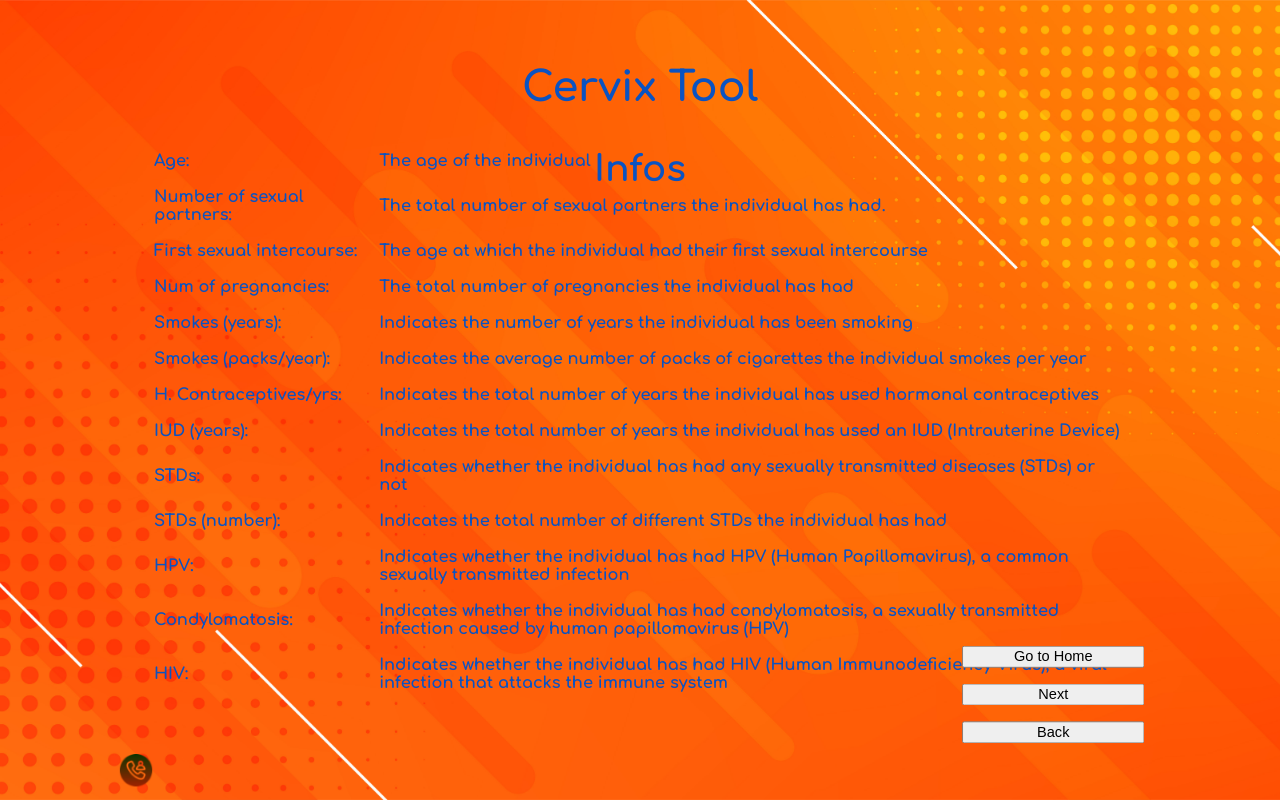
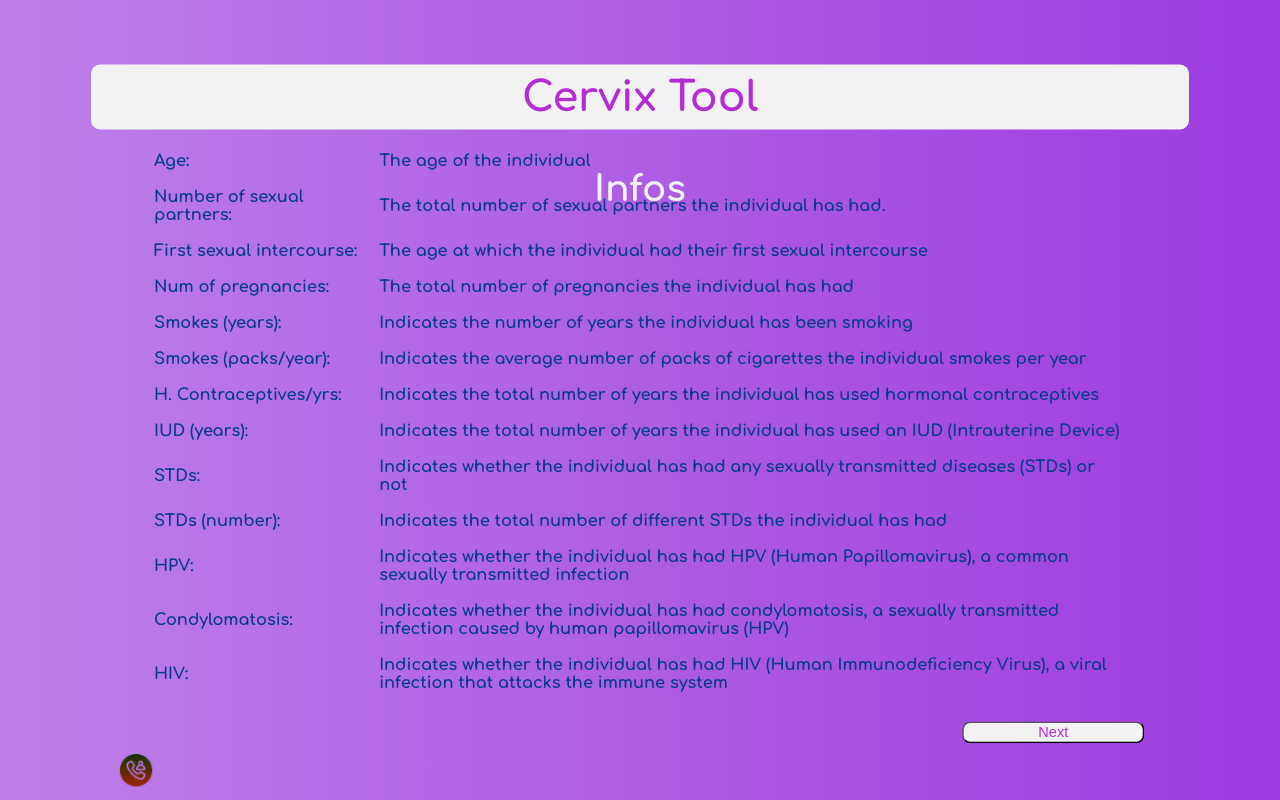
Before and after one commit to michlun/DSR_Cervix_Tool_projects, a Flask app: page /info-mod-1-page-1 in a window 1280 px wide. Run offline with Flask 3, Linux system fonts and the light colour scheme.

Commit message:
Update - New graphic - Changed buttons in the infos pages

```diff
--- a/app/app.py
+++ b/app/app.py
@@ -135,5 +135,6 @@
         return render_template('prediction.html')
 
 
+
 if __name__ == '__main__':
     app.run(port=3000, debug=True)
--- a/app/static/css/style-home.css
+++ b/app/static/css/style-home.css
@@ -4,62 +4,32 @@
   box-sizing: border-box;
 }
 
+:root {
+  --text-color-1: #b52cd4;
+  --text-color-2: #f2f2f2;
+  --text-infos-contact: #063b8c;
+  --background-color: #f2f2f2;
+  --background-text-color: #f2f2f2;
+}
+
 body {
   font-family: 'Comfortaa', cursive;
   margin: 0;
-    background-image: url('/static/background/bk.jpg');
-    background-repeat: no-repeat;
-    background-size: cover;
-    background-position: center;
-    background-attachment: fixed;
+  background: linear-gradient(to left, #9d3ae0,#be80e8);
 }
 
+/* Base */
 .title {
-    color: #0a53c2;
+  color: var(--text-color-1);
+  background-color: var(--background-text-color);
+  padding: 10px;
+  border-radius: 10px;
   font-size: 46px;
 }
+
 .undertitle {
-    color: #0a53c2;
+  color: var(--text-color-2);
   font-size: 36px;
-   }
-
-.text-prediction{
-    color: #0a53c2;
-    font-size: 26px;
-    margin-left: 30vh;
-    margin-right: 30vh;
-    margin-bottom: 20vh;
-}
-
-.img{
-    width: 100%;
-    height: auto;
-}
-
-.grid-container {
-    display: grid;
-    grid-template-rows: 20vh 70vh 10vh;
-}
-
-.grid-container-model-2{
-    display: grid;
-    grid-template-columns: 1fr 1fr;
-    grid-gap: 20px;
-}
-
-.left-column {
-    display: flex;
-    align-items: center;
-    justify-content: center;
-    padding: 10px;
-
-}
-
-.right-column {
-    display: flex;
-    align-items: center;
-    justify-content: center;
-    padding: 10px;
 }
 
 .header {
@@ -151,16 +99,37 @@
   height: 40px;
 }
 
-.button-model-1 {
-    width: 150%;
-    height: 30px;
-    font-size: 18px;
-    margin-bottom: 10%;
-    margin-right: 40%;
+.button:first-child {
+  margin-bottom: 20%;
 }
 
-.button:first-child {
-    margin-bottom: 20%;
+/* Model 1 */
+.text-prediction {
+  color: var(--text-color-2);
+  font-size: 26px;
+  margin-left: 30vh;
+  margin-right: 30vh;
+  margin-bottom: 20vh;
+}
+
+.grid-container {
+  display: grid;
+  grid-template-rows: 20vh 70vh 10vh;
+}
+
+.input-group {
+  display: flex;
+  flex-direction: column;
+  align-items: center;
+}
+
+.input-column {
+  display: flex;
+  flex-direction: column;
+  align-items: flex-start;
+  justify-content: center;
+  margin: 20px;
+  width: 50%;
 }
 
 input[type="number"] {
@@ -183,13 +152,55 @@
   padding-right: 20%;
 }
 
+.label {
+  margin-bottom: 5px;
+  font-weight: bold;
+  color: var(--text-color-2);
+  padding: 5px;
+}
+
+.button-model-1 {
+  width: 150%;
+  height: 30px;
+  font-size: 18px;
+  margin-bottom: 10%;
+  margin-right: 40%;
+}
+
+/* Model 2 */
+.img {
+  width: 100%;
+  height: auto;
+}
+
+.grid-container-model-2 {
+  display: grid;
+  grid-template-columns: 1fr 1fr;
+  grid-gap: 20px;
+}
+
+.left-column {
+  display: flex;
+  align-items: center;
+  justify-content: center;
+  padding: 10px;
+}
+
+.right-column {
+  display: flex;
+  align-items: center;
+  justify-content: center;
+  padding: 10px;
+}
+
+/* Infos */
+
 .infos-container {
   display: flex;
   flex-direction: column;
   align-items: flex-start;
-    padding:10vh;
+  padding: 10vh;
   margin-bottom: 5vh;
-
 }
 
 .table-infos {
@@ -199,7 +210,7 @@
 
 th, td {
   text-align: left;
-        color: #0a53c2;
+  color: var(--text-infos-contact);
   font-size: 18px;
   padding: 10px;
 }
@@ -208,7 +219,15 @@
   font-weight: bold;
 }
 
+/* General rules */
+.button-home,
+.button-model-1 {
+  border-radius: 10px; /* Arrotonda gli spigoli */
+  background-color: #f2f2f2; /* Cambia il colore di sfondo */
+  color: #b52cd4; /* Cambia il colore del testo */
+}
 
+/* Adapting to other screens */
 @media screen and (max-width: 1366px) {
   .title,
   .container,
--- a/app/templates/base.html
+++ b/app/templates/base.html
@@ -31,11 +31,11 @@
             </a>
 
             {% if 'model-1' in request.path %}
-                <a href="/info-mod-1-page-1">
+                <a href="/info-mod-1-page-1" target="_blank">
                     <img class="icon" src="{{ url_for('static', filename='/icon/info.png') }}">
                 </a>
             {% elif 'model-2' in request.path %}
-                <a href="/info-model-2">
+                <a href="/info-model-2" target="_blank">
                     <img class="icon" src="{{ url_for('static', filename='/icon/info.png') }}">
                 </a>
             {% endif %}
--- a/app/templates/info_model_1_page_1.html
+++ b/app/templates/info_model_1_page_1.html
@@ -65,8 +65,6 @@
 
 {% block buttons %}
     <div class="button-container">
-        <button class="button-model-1" onclick="window.location.href='/index'">Go to Home</button>
         <button class="button-model-1" onclick="window.location.href='/info-mod-1-page-2'">Next</button>
-        <button class="button-model-1" onclick="window.location.href='/model-1'">Back</button>
     </div>
 {% endblock %}
--- a/app/templates/info_model_1_page_2.html
+++ b/app/templates/info_model_1_page_2.html
@@ -66,7 +66,6 @@
 
 {% block buttons %}
     <div class="button-container">
-        <button class="button-model-1" onclick="window.location.href='/index'">Go to Home</button>
         <button class="button-model-1" onclick="window.location.href='/info-mod-1-page-1'">Back</button>
     </div>
 {% endblock %}
```
Also changed, not shown: other parts of app/static/css/style-home.css (+18 -39 lines), app/static/javascript/query.js (line endings or trailing spaces). Lines whose indentation alone changed are shown as unchanged.
